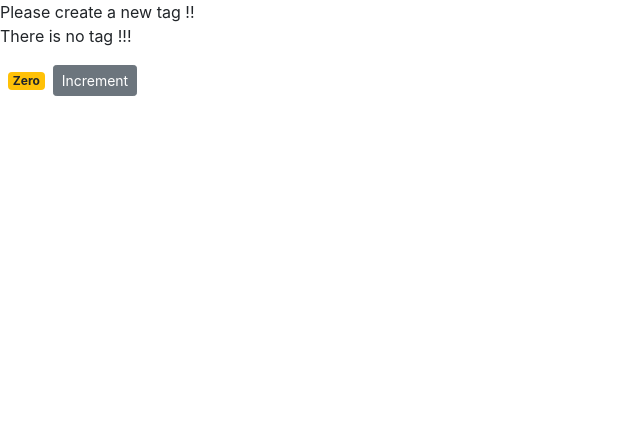
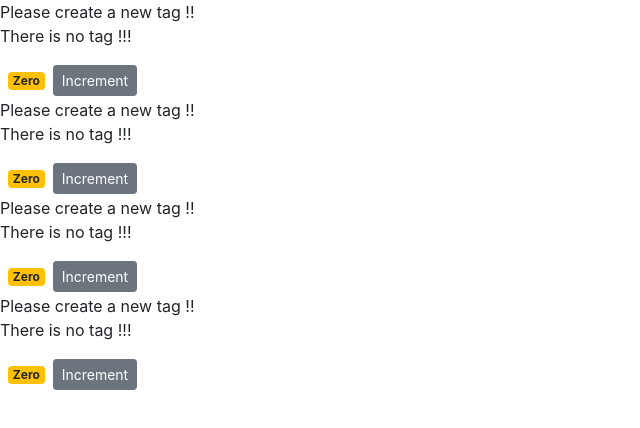
Before and after one commit to johnhongannguyen/counter, a React (Create React App) app: page / in a window 1280 px wide. Shown: the top 428 px of the page, without its empty margins (0-640 px from the left). Built offline with nearby package versions, Linux system fonts and the light colour scheme.

Commit message:
composing components

```diff
--- /dev/null
+++ b/src/components/counters.jsx
@@ -0,0 +1,22 @@
+import React, { Component } from 'react';
+import Counter from './counter';
+
+class Counters extends Component {
+    state = {
+        counters: [
+            {id: 1, value:0},
+            {id: 2, value:0},
+            {id: 3, value:0},
+            {id: 4, value:0}
+        ]
+     }
+    render() {
+        return (
+            <div>
+                {this.state.counters.map(counter => <Counter key={counter.id} />)}
+            </div>
+          );
+    }
+}
+
+export default Counters;
--- a/src/index.js
+++ b/src/index.js
@@ -4,11 +4,11 @@ import './index.css';
 import App from './App';
 import reportWebVitals from './reportWebVitals';
 import 'bootstrap/dist/css/bootstrap.css';
-import Counter from './components/counter.jsx';
+import Counters from './components/counters.jsx';
 
 ReactDOM.render(
   <React.StrictMode>
-    <Counter />
+    <Counters />
   </React.StrictMode>,
   document.getElementById('root')
 );
```
